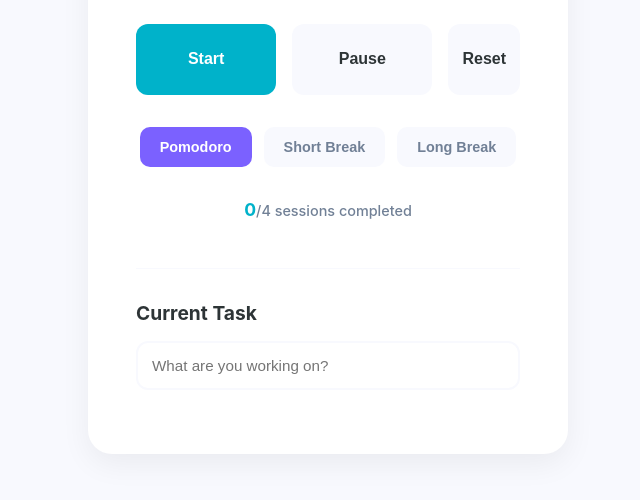
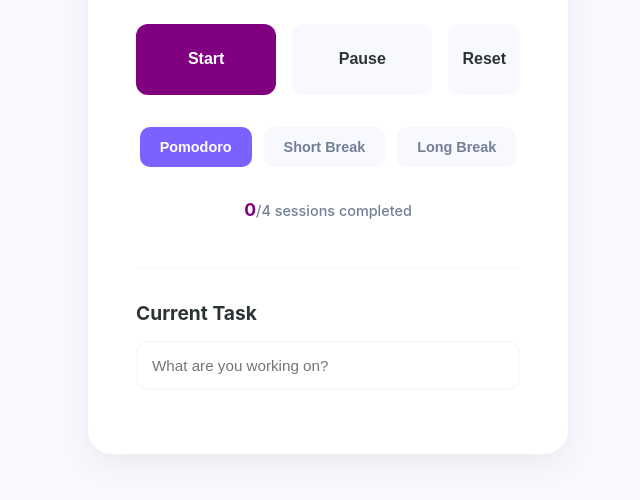
Before and after one commit to kevinleeme/BYOA-Pomodoro, a plain HTML site: page index.html in a window 1280 px wide. Shown: the part 300-800 px from the top of the page, without its empty margins (312-952 px from the left). Drawn offline with Linux system fonts and the light colour scheme.

Commit message:
changed to purple

```diff
--- a/styles.css
+++ b/styles.css
@@ -5,7 +5,7 @@
 }
 
 :root {
-    --primary: #00B2CA;
+    --primary: purple;
     --primary-dark: #0097AC;
     --secondary: #7B61FF;
     --background: #F8F9FE;
```
